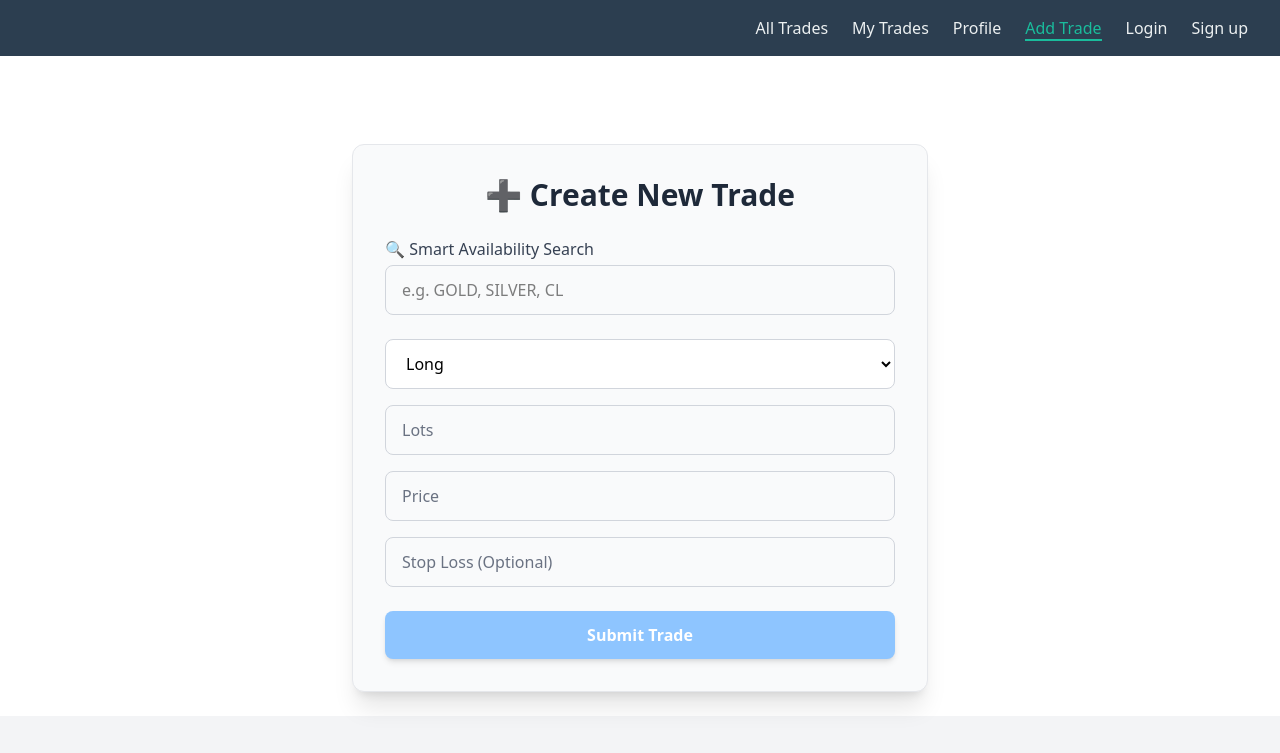
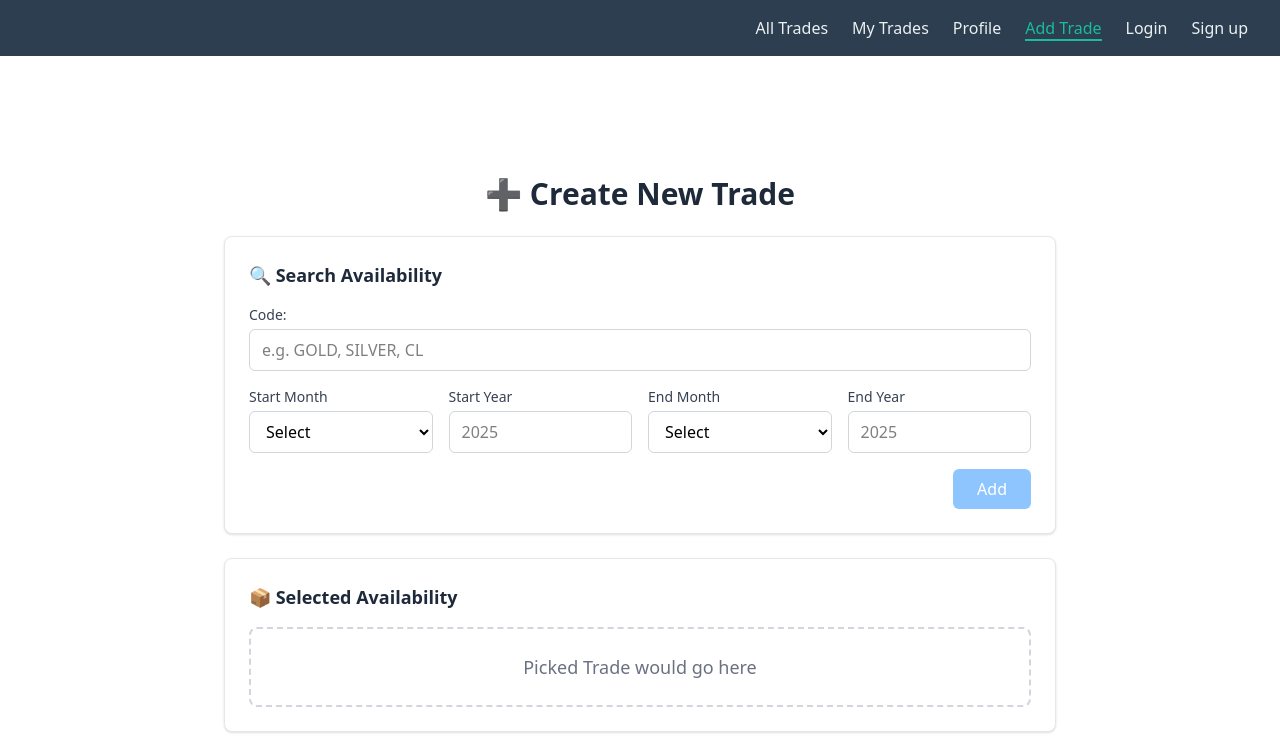
Before and after one commit to adityas27/TradeTrack, a React (Vite) app in the folder frontend/: page /apply-trade in a window 1280 px wide. Shown: the top 753 px of the page. Built offline with nearby package versions, Linux system fonts and the light colour scheme.

Commit message:
Updated UI

```diff
--- a/frontend/src/components/MyTrades.jsx
+++ b/frontend/src/components/MyTrades.jsx
@@ -172,7 +172,7 @@ const MyTrades = () => {
                   </td>
                   <td className="px-6 py-4 whitespace-nowrap text-sm font-medium">
                     <div className="flex space-x-2">
-                      {trade.status === 'approved' && (
+                      {!trade.is_closed && (
                         <button
                           onClick={() => openAddLotsModal(trade)}
                           className="text-blue-600 hover:text-blue-900 text-xs"
@@ -180,14 +180,12 @@ const MyTrades = () => {
                           Add Lots
                         </button>
                       )}
-                      {trade.status === 'fills_received' && !trade.is_closed && (
                         <button
                           onClick={() => openExitModal(trade)}
                           className="text-red-600 hover:text-red-900 text-xs"
                         >
                           Exit
                         </button>
-                      )}
                     </div>
                   </td>
                 </tr>
--- a/frontend/src/components/TradeApply.jsx
+++ b/frontend/src/components/TradeApply.jsx
@@ -14,9 +14,15 @@ const CreateTrade = () => {
   const [messageType, setMessageType] = useState(null);
   const [loading, setLoading] = useState(false);
 
-  // Smart search state
-  const [search, setSearch] = useState('');
-  const [availabilities, setAvailabilities] = useState([]);
+  // Search parameters state
+  const [searchParams, setSearchParams] = useState({
+    code: '',
+    start_month: '',
+    end_month: '',
+    start_year: '',
+    end_year: ''
+  });
+  const [selectedAvailability, setSelectedAvailability] = useState(null);
   const [searching, setSearching] = useState(false);
 
   const handleChange = (e) => {
@@ -24,22 +30,45 @@ const CreateTrade = () => {
     setForm((prev) => ({ ...prev, [name]: value }));
   };
 
-  // Smart search logic
-  const handleAvailabilitySearch = async (e) => {
-    const value = e.target.value;
-    setSearch(value);
+  const handleSearchParamChange = (e) => {
+    const { name, value } = e.target;
+    setSearchParams((prev) => ({ ...prev, [name]: value }));
+  };
 
-    if (value.length < 2) {
-      setAvailabilities([]);
+  // Search availabilities with the 5 parameters
+  const handleAvailabilitySearch = async () => {
+    const { code, start_month, end_month, start_year, end_year } = searchParams;
+
+    // At least code should be provided
+    if (!code.trim()) {
+      setSelectedAvailability(null);
       return;
     }
 
     setSearching(true);
     try {
-      const res = await api.get(`trades/availabilities/?search=${value}`);
-      setAvailabilities(res.data);
+      // Build query parameters
+      const params = new URLSearchParams();
+      if (code) params.append('code', code);
+      if (start_month) params.append('start_month', start_month);
+      if (end_month) params.append('end_month', end_month);
+      if (start_year) params.append('start_year', start_year);
+      if (end_year) params.append('end_year', end_year);
+
+      const res = await api.get(`trades/availabilities/?${params.toString()}`);
+
+      if (res.data.length > 0) {
+        const availability = res.data[0];
+        setSelectedAvailability(availability);
+        setForm((prev) => ({ ...prev, name: availability.id }));
+      } else {
+        setSelectedAvailability(null);
+        setForm((prev) => ({ ...prev, name: '' }));
+      }
     } catch (err) {
       console.error("Availability search failed", err);
+      setSelectedAvailability(null);
+      setForm((prev) => ({ ...prev, name: '' }));
     } finally {
       setSearching(false);
     }
@@ -64,8 +93,14 @@ const CreateTrade = () => {
           price: '',
           stop_loss: '',
         });
-        setSearch('');
-        setAvailabilities([]);
+        setSearchParams({
+          code: '',
+          start_month: '',
+          end_month: '',
+          start_year: '',
+          end_year: ''
+        });
+        setSelectedAvailability(null);
       }
     } catch (error) {
       console.error("Submission error:", error);
@@ -80,134 +115,258 @@ const CreateTrade = () => {
   };
 
   return (
-    <form
-      onSubmit={handleSubmit}
-      className="max-w-xl mx-auto p-8 mt-16 bg-gray-50 rounded-xl shadow-xl space-y-6 border border-gray-200 relative"
-    >
+    <div className="max-w-4xl mx-auto p-8 mt-16 space-y-6">
       <h2 className="text-3xl font-extrabold text-gray-800 text-center mb-6">➕ Create New Trade</h2>
 
       {/* Message Area */}
       {message && (
         <div
-          className={`absolute top-0 left-0 right-0 py-3 px-6 text-center text-sm font-medium rounded-t-lg z-10
-            ${messageType === 'success' ? 'bg-green-100 text-green-800' : 'bg-red-100 text-red-800'}
-            transition-all duration-300 ease-in-out transform -translate-y-full opacity-0 ${message ? 'translate-y-0 opacity-100' : ''}`}
-          style={{ top: '-40px' }}
+          className={`py-3 px-6 text-center text-sm font-medium rounded-lg
+            ${messageType === 'success' ? 'bg-green-100 text-green-800' : 'bg-red-100 text-red-800'}`}
         >
           {message}
         </div>
       )}
 
-      {/* Smart Availability Search */}
-      <div className="relative">
-        <label htmlFor="search" className="block text-gray-700 font-medium mb-1">
-          🔍 Smart Availability Search
+      {/* Section 1: Search Form (Top) */}
+      <div className="bg-white p-6 rounded-lg border border-gray-200 shadow-sm">
+        <h3 className="text-lg font-semibold text-gray-800 mb-4">🔍 Search Availability</h3>
+
+        <div className="space-y-4">
+          {/* Code field - full width */}
+          <div>
+            <label className="block text-sm font-medium text-gray-700 mb-1">
+              Code:
         </label>
         <input
-          id="search"
           type="text"
-          placeholder="e.g. GOLD, SILVER, CL"
-          value={search}
-          onChange={handleAvailabilitySearch}
-          className="w-full px-4 py-3 border border-gray-300 rounded-lg focus:ring-2 focus:ring-blue-500 outline-none transition"
-        />
+              name="code"
+              placeholder="e.g. GOLD, SILVER, CL"
+              value={searchParams.code}
+              onChange={handleSearchParamChange}
+              className="w-full px-3 py-2 border border-gray-300 rounded-md focus:ring-2 focus:ring-blue-500 focus:border-blue-500"
+            />
+          </div>
 
-        {searching && (
-          <div className="absolute top-full left-0 right-0 mt-1 p-2 text-sm text-gray-500 bg-white border border-gray-200 rounded shadow-sm">
-            Loading...
+          {/* Date fields - 4 in a row */}
+          <div className="grid grid-cols-4 gap-4">
+            <div>
+              <label className="block text-sm font-medium text-gray-700 mb-1">
+                Start Month
+              </label>
+              <select
+                name="start_month"
+                value={searchParams.start_month}
+                onChange={handleSearchParamChange}
+                className="w-full px-3 py-2 border border-gray-300 rounded-md focus:ring-2 focus:ring-blue-500 focus:border-blue-500"
+              >
+                <option value="">Select</option>
+                <option value="Jan">Jan</option>
+                <option value="Feb">Feb</option>
+                <option value="Mar">Mar</option>
+                <option value="Apr">Apr</option>
+                <option value="May">May</option>
+                <option value="Jun">Jun</option>
+                <option value="Jul">Jul</option>
+                <option value="Aug">Aug</option>
+                <option value="Sep">Sep</option>
+                <option value="Oct">Oct</option>
+                <option value="Nov">Nov</option>
+                <option value="Dec">Dec</option>
+              </select>
+            </div>
+
+            <div>
+              <label className="block text-sm font-medium text-gray-700 mb-1">
+                Start Year
+              </label>
+              <input
+                type="number"
+                name="start_year"
+                placeholder="2025"
+                value={searchParams.start_year}
+                onChange={handleSearchParamChange}
+                className="w-full px-3 py-2 border border-gray-300 rounded-md focus:ring-2 focus:ring-blue-500 focus:border-blue-500"
+              />
+            </div>
+
+            <div>
+              <label className="block text-sm font-medium text-gray-700 mb-1">
+                End Month
+              </label>
+              <select
+                name="end_month"
+                value={searchParams.end_month}
+                onChange={handleSearchParamChange}
+                className="w-full px-3 py-2 border border-gray-300 rounded-md focus:ring-2 focus:ring-blue-500 focus:border-blue-500"
+              >
+                <option value="">Select</option>
+                <option value="Jan">Jan</option>
+                <option value="Feb">Feb</option>
+                <option value="Mar">Mar</option>
+                <option value="Apr">Apr</option>
+                <option value="May">May</option>
+                <option value="Jun">Jun</option>
+                <option value="Jul">Jul</option>
+                <option value="Aug">Aug</option>
+                <option value="Sep">Sep</option>
+                <option value="Oct">Oct</option>
+                <option value="Nov">Nov</option>
+                <option value="Dec">Dec</option>
+              </select>
+            </div>
+
+            <div>
+              <label className="block text-sm font-medium text-gray-700 mb-1">
+                End Year
+              </label>
+              <input
+                type="number"
+                name="end_year"
+                placeholder="2025"
+                value={searchParams.end_year}
+                onChange={handleSearchParamChange}
+                className="w-full px-3 py-2 border border-gray-300 rounded-md focus:ring-2 focus:ring-blue-500 focus:border-blue-500"
+              />
+            </div>
           </div>
-        )}
 
-        {availabilities.length > 0 && (
-          <div className="absolute top-full left-0 right-0 z-20 bg-white border border-gray-300 mt-1 rounded-lg max-h-60 overflow-y-auto shadow-xl">
-            {availabilities.map((item) => (
-              <div
-                key={item.id}
-                onClick={() => {
-                  setForm((prev) => ({
-                    ...prev,
-                    name: item.id,
-                  }));
-                  setSearch(`${item.commodity_code} - ${item.start_month} to ${item.end_month}`);
-                  setAvailabilities([]);
-                }}
-                className="px-4 py-2 hover:bg-blue-50 cursor-pointer text-sm text-gray-800"
-              >
-                📦 <strong>{item.commodity_code}</strong> — <span className="text-gray-600">
-                  {item.start_month} to {item.end_month}
-                </span>
+          {/* Add button */}
+          <div className="flex justify-end">
+            <button
+              type="button"
+              onClick={handleAvailabilitySearch}
+              disabled={!searchParams.code.trim() || searching}
+              className="bg-blue-600 hover:bg-blue-700 disabled:bg-blue-300 text-white font-medium py-2 px-6 rounded-md transition-colors"
+            >
+              {searching ? 'Searching...' : 'Add'}
+            </button>
+          </div>
+        </div>
+      </div>
+
+      {/* Section 2: Selected Trade Display (Middle) */}
+      <div className="bg-white p-6 rounded-lg border border-gray-200 shadow-sm min-h-[120px]">
+        <h3 className="text-lg font-semibold text-gray-800 mb-4">📦 Selected Availability</h3>
+
+        {selectedAvailability ? (
+          <div className="bg-blue-50 p-4 rounded-lg border border-blue-200">
+            <div className="grid grid-cols-2 gap-4">
+              <div>
+                <p className="text-sm font-medium text-gray-700">Commodity:</p>
+                <p className="text-lg font-bold text-blue-800">{selectedAvailability.commodity_code}</p>
               </div>
-            ))}
+              <div>
+                <p className="text-sm font-medium text-gray-700">Period:</p>
+                <p className="text-lg font-bold text-blue-800">{selectedAvailability.period_display}</p>
+              </div>
+              <div>
+                <p className="text-sm font-medium text-gray-700">Settlement Price:</p>
+                <p className="text-lg font-bold text-blue-800">${selectedAvailability.settlement_price}</p>
+              </div>
+              <div>
+                <p className="text-sm font-medium text-gray-700">Status:</p>
+                <p className="text-lg font-bold text-green-600">Available</p>
+              </div>
+            </div>
+          </div>
+        ) : (
+          <div className="flex items-center justify-center h-20 text-gray-500 border-2 border-dashed border-gray-300 rounded-lg">
+            <p className="text-lg">Picked Trade would go here</p>
           </div>
         )}
       </div>
 
-      {/* Selected Availability Display */}
-      {form.name && (
-        <div className="bg-blue-50 p-3 rounded-lg">
-          <p className="text-sm text-blue-800">
-            <strong>Selected:</strong> {search}
-          </p>
-        </div>
-      )}
+      {/* Section 3: Trade Details Form (Bottom) */}
+      <div className="bg-white p-6 rounded-lg border border-gray-200 shadow-sm">
+        <h3 className="text-lg font-semibold text-gray-800 mb-4">📝 Trade Details</h3>
 
-      {/* Main Form Inputs */}
-      <div className="space-y-4">
-        <select
-          name="trade_type"
-          value={form.trade_type}
-          onChange={handleChange}
-          className="w-full px-4 py-3 border border-gray-300 rounded-lg focus:outline-none focus:ring-2 focus:ring-blue-500 bg-white"
-        >
-          <option value="long">Long</option>
-          <option value="short">Short</option>
-        </select>
-
+        <form onSubmit={handleSubmit} className="space-y-4">
+          {/* Lots and Price - side by side */}
+          <div className="grid grid-cols-2 gap-4">
+            <div>
+              <label className="block text-sm font-medium text-gray-700 mb-1">
+                Lots:
+              </label>
         <input
           name="lots"
           type="number"
           min="1"
-          placeholder="Lots"
+                placeholder="Enter lots"
           value={form.lots}
           onChange={handleChange}
-          className="w-full px-4 py-3 border border-gray-300 rounded-lg focus:outline-none focus:ring-2 focus:ring-blue-500 text-gray-700 placeholder-gray-500"
+                className="w-full px-3 py-2 border border-gray-300 rounded-md focus:ring-2 focus:ring-blue-500 focus:border-blue-500"
           required
         />
+            </div>
 
+            <div>
+              <label className="block text-sm font-medium text-gray-700 mb-1">
+                Price:
+              </label>
         <input
           name="price"
           type="number"
           step="0.01"
-          placeholder="Price"
+                placeholder="Enter price"
           value={form.price}
           onChange={handleChange}
-          className="w-full px-4 py-3 border border-gray-300 rounded-lg focus:outline-none focus:ring-2 focus:ring-blue-500 text-gray-700 placeholder-gray-500"
+                className="w-full px-3 py-2 border border-gray-300 rounded-md focus:ring-2 focus:ring-blue-500 focus:border-blue-500"
           required
         />
+            </div>
+          </div>
 
+          {/* Stop Loss and Long/Short - side by side */}
+          <div className="grid grid-cols-2 gap-4">
+            <div>
+              <label className="block text-sm font-medium text-gray-700 mb-1">
+                Stop Loss:
+              </label>
         <input
           name="stop_loss"
           type="number"
           step="0.01"
-          placeholder="Stop Loss (Optional)"
+                placeholder="Optional"
           value={form.stop_loss}
           onChange={handleChange}
-          className="w-full px-4 py-3 border border-gray-300 rounded-lg focus:outline-none focus:ring-2 focus:ring-blue-500 text-gray-700 placeholder-gray-500"
+                className="w-full px-3 py-2 border border-gray-300 rounded-md focus:ring-2 focus:ring-blue-500 focus:border-blue-500"
         />
       </div>
 
+            <div>
+              <label className="block text-sm font-medium text-gray-700 mb-1">
+                Long Short:
+              </label>
+              <select
+                name="trade_type"
+                value={form.trade_type}
+                onChange={handleChange}
+                className="w-full px-3 py-2 border border-gray-300 rounded-md focus:ring-2 focus:ring-blue-500 focus:border-blue-500"
+              >
+                <option value="long">Long</option>
+                <option value="short">Short</option>
+              </select>
+            </div>
+          </div>
+
+          {/* Apply Trade button */}
+          <div className="flex justify-center pt-4">
       <button
         type="submit"
-        disabled={loading || !form.name}
-        className={`w-full text-white font-semibold py-3 rounded-lg shadow-md transition duration-200 ${
-          loading || !form.name
-            ? 'bg-blue-300 cursor-not-allowed'
+              disabled={loading || !form.name || !form.lots || !form.price}
+              className={`px-8 py-3 text-white font-semibold rounded-lg shadow-md transition duration-200 ${
+                loading || !form.name || !form.lots || !form.price
+                  ? 'bg-gray-300 cursor-not-allowed'
             : 'bg-blue-600 hover:bg-blue-700 focus:ring-2 focus:ring-blue-500 focus:ring-offset-2'
         }`}
       >
-        {loading ? 'Submitting...' : 'Submit Trade'}
+              {loading ? 'Submitting...' : 'Apply Trade'}
       </button>
+          </div>
     </form>
+      </div>
+    </div>
   );
 };
 
```
Also changed, not shown: frontend/src/components/ManagerExit.jsx (+53 -61 lines), frontend/src/components/ManagerExits.jsx (added, +46 -0 lines), frontend/src/components/MyExitList.jsx (+32 -41 lines).
